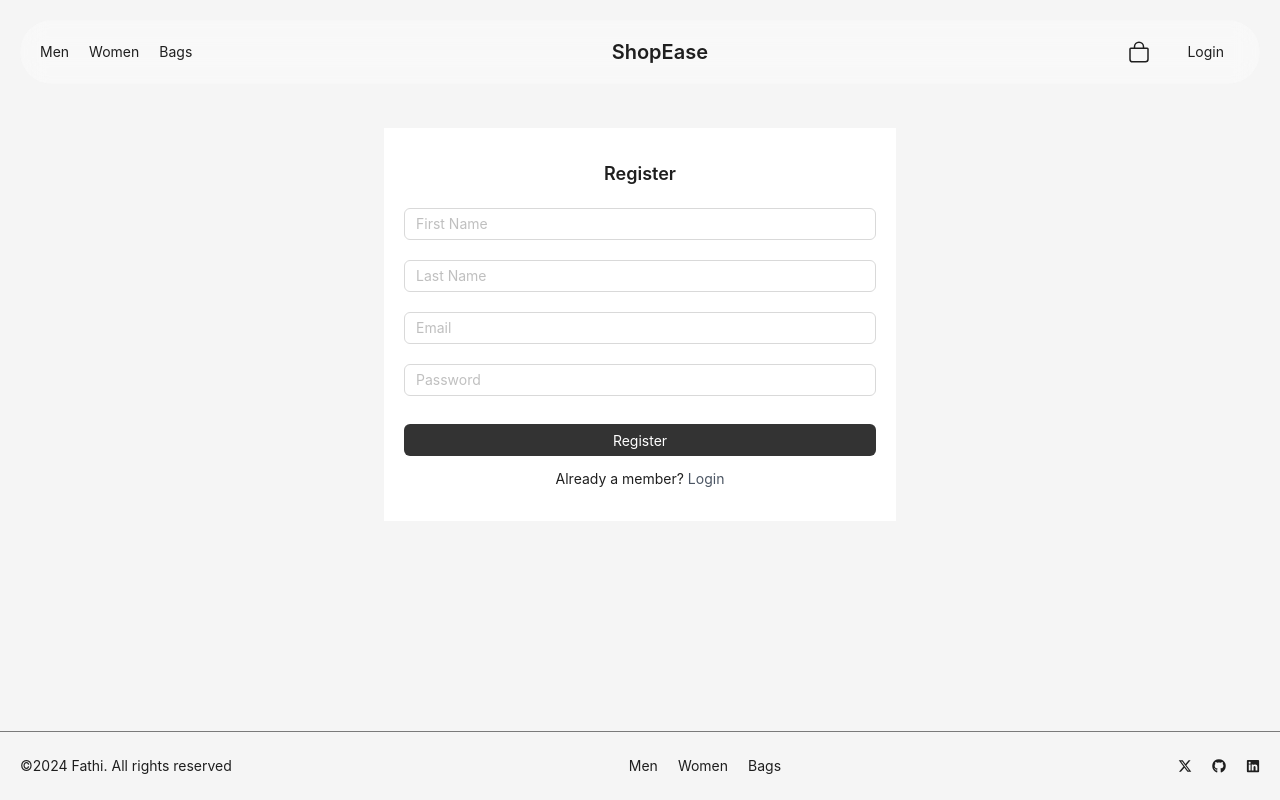
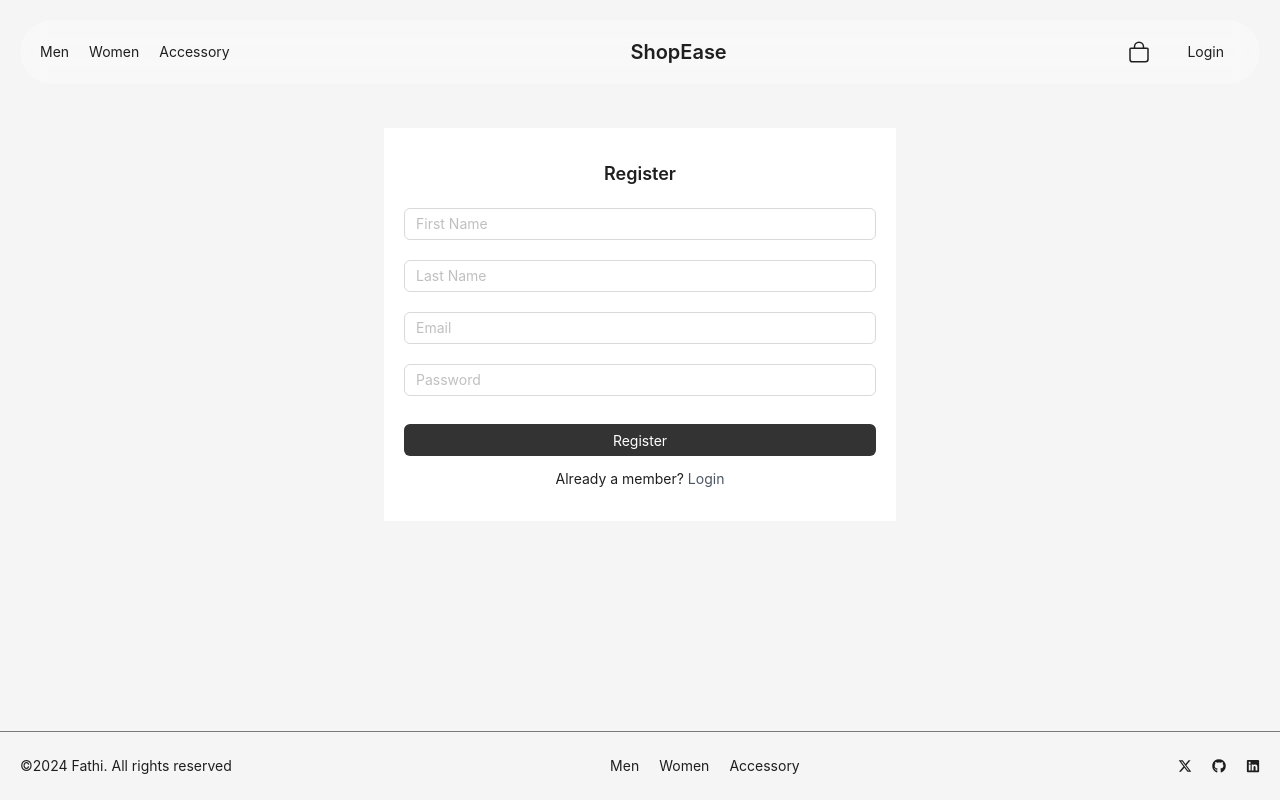
Before and after one commit to c-blaq/shop-ease, a Next.js app: page /auth/register in a window 1280 px wide. Built offline with nearby package versions, Linux system fonts and the light colour scheme.

Commit message:
chore:update nav category

```diff
--- a/src/components/shared/Drawer.tsx
+++ b/src/components/shared/Drawer.tsx
@@ -28,8 +28,8 @@ export function NavDrawer() {
       href: "/category/women",
     },
     {
-      title: "Bags",
-      href: "/category/bags",
+      title: "Accessory",
+      href: "/category/accessory",
     },
   ];
 
--- a/src/components/shared/Footer.tsx
+++ b/src/components/shared/Footer.tsx
@@ -19,8 +19,8 @@ const PageFooter = () => {
       href: "/category/women",
     },
     {
-      title: "Bags",
-      href: "/category/bags",
+      title: "Accessory",
+      href: "/category/accessory",
     },
   ];
 
--- a/src/components/shared/Header.tsx
+++ b/src/components/shared/Header.tsx
@@ -25,8 +25,8 @@ const PageHeader = () => {
       href: "/category/women",
     },
     {
-      title: "Bags",
-      href: "/category/bags",
+      title: "Accessory",
+      href: "/category/accessory",
     },
   ];
 
```
